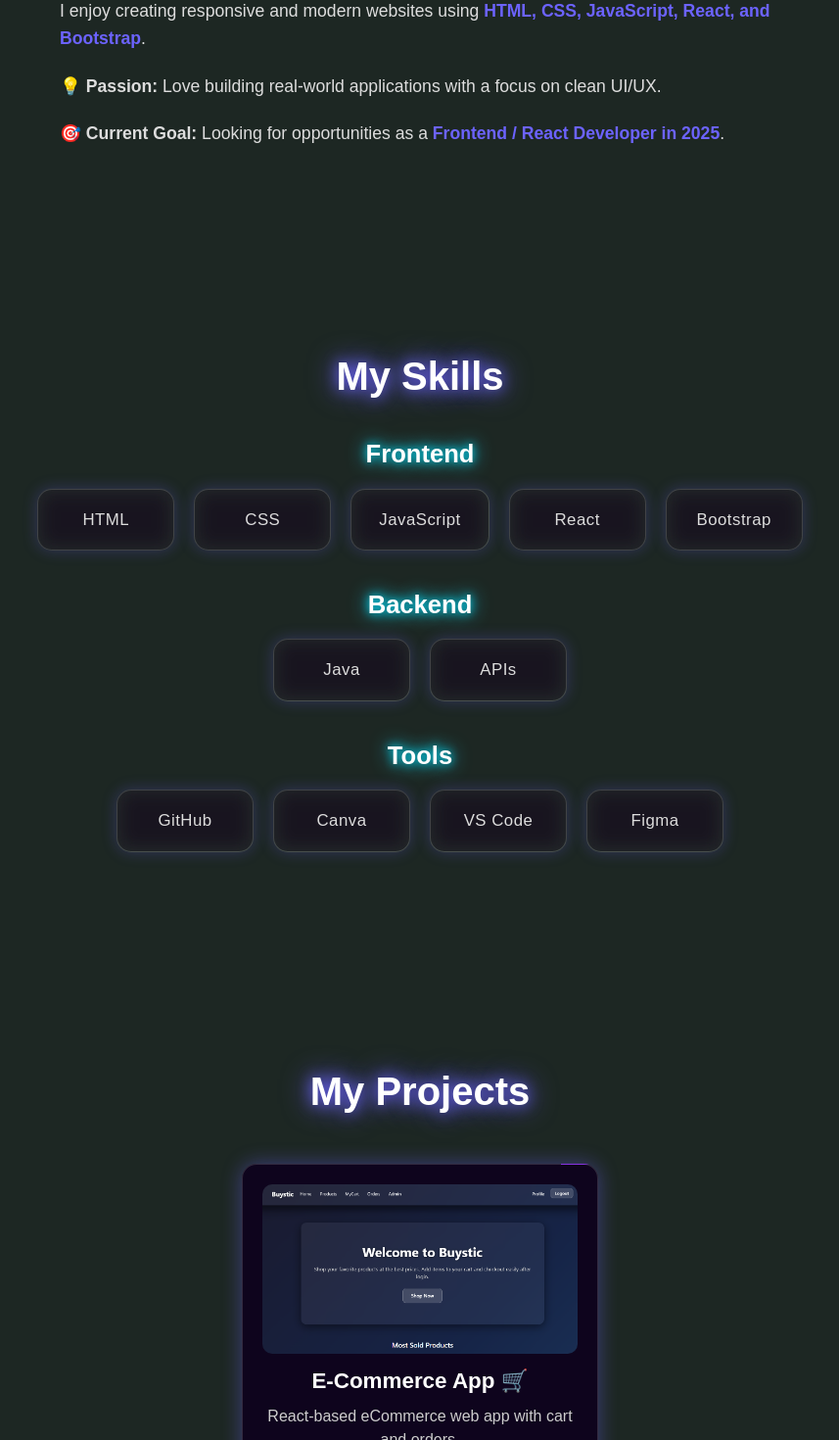
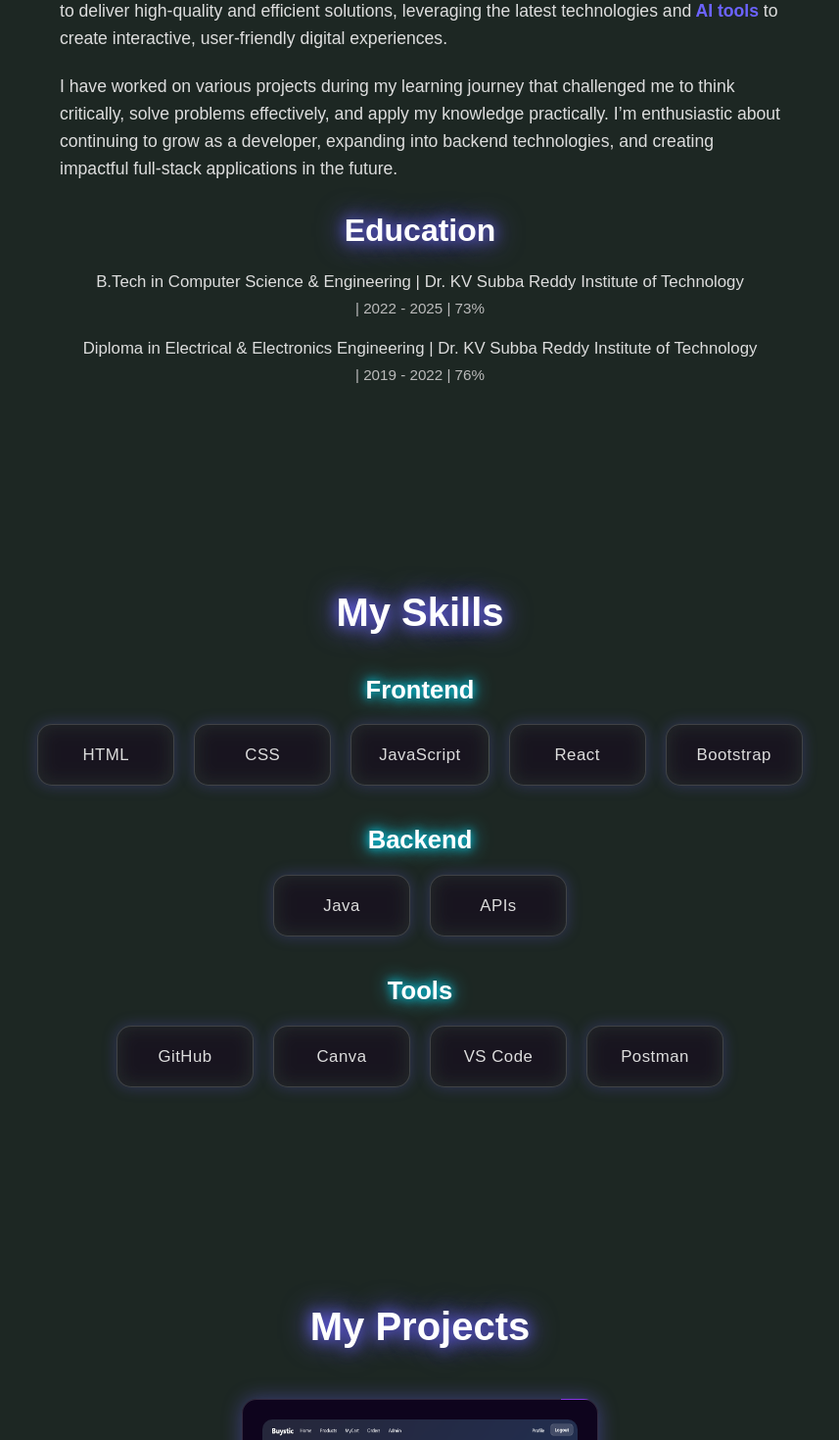
Before and after one commit to CodeWithDKP/dineshportfolio, a React (Vite) app: page / in a window 1280 px wide. Shown: the part 940-2410 px from the top of the page at 98% size, without its empty margins (211-1068 px from the left). Built offline with nearby package versions, Linux system fonts and the light colour scheme.

Commit message:
content updated

```diff
--- a/src/App.css
+++ b/src/App.css
@@ -93,15 +93,18 @@ section {
    Mobile View Styling
    ==================== */
 @media (max-width: 768px) {
+
   /* Show hamburger */
   .menu-btn {
     display: block;
     font-size: 1rem;
   }
-.logo{
-  margin-left: 0;
-  font-size: 1rem;
-}
+
+  .logo {
+    margin-left: 0;
+    font-size: 1rem;
+  }
+
   /* Hide nav links by default */
   .nav-links {
     position: absolute;
@@ -297,7 +300,7 @@ section {
   }
 }
 
-/* about*/
+/* ===== About Section ===== */
 .about-title {
   font-size: 2.5rem;
   font-weight: 700;
@@ -306,6 +309,7 @@ section {
   text-shadow: 0 0 15px #6c63ff, 0 0 30px #6c63ff;
 }
 
+/* Paragraphs */
 .about-content p {
   font-size: 1.1rem;
   margin-bottom: 20px;
@@ -313,79 +317,96 @@ section {
   color: #ddd;
 }
 
-/* Responsive */
+/* Education div inside About */
+.about-content .education {
+  margin-top: 30px;
+}
+
+.about-content .education-title {
+  font-size: 2rem;
+  font-weight: 700;
+  margin-bottom: 20px;
+  text-align: center;
+  text-shadow: 0 0 15px #6c63ff, 0 0 30px #6c63ff;
+  opacity: 0;
+  transform: translateY(30px);
+}
+
+.about-content .education ul {
+  list-style: none;
+  padding: 0;
+  text-align: center;
+}
+
+
+.about-content .education ul li {
+  font-size: 1.05rem;
+  margin-bottom: 16px;
+  color: #ddd;
+  opacity: 0;
+  transform: translateY(30px);
+  line-height: 1.5;
+}
+
+/* Sub text (year & percentage) on next line */
+.about-content .education ul li .edu-sub {
+  display: block; /* forces new line */
+  margin-top: 4px;
+  font-size: 0.95rem;
+  color: #bbb; /* slightly lighter color */
+}
+
+/* ===== Responsive ===== */
 @media (max-width: 992px) {
-  .about-title {
-    font-size: 2.2rem;
-  }
-
-  .about-content p {
-    font-size: 1rem;
-  }
+  .about-title { font-size: 2.2rem; }
+  .about-content p,
+  .about-content .education ul li { font-size: 1rem; }
+  .about-content .education-title { font-size: 1.8rem; }
 }
 
 @media (max-width: 768px) {
-  .about-title {
-    font-size: 1.8rem;
-  }
-
-  .about-content p {
-    font-size: 0.95rem;
-  }
+  .about-title { font-size: 1.8rem; }
+  .about-content p,
+  .about-content .education ul li { font-size: 0.95rem; }
+  .about-content .education-title { font-size: 1.6rem; }
 }
 
 @media (max-width: 480px) {
-  .about-title {
-    font-size: 1.5rem;
-  }
-
-  .about-content p {
-    font-size: 0.85rem;
-  }
+  .about-title { font-size: 1.5rem; }
+  .about-content p,
+  .about-content .education ul li { font-size: 0.85rem; }
+  .about-content .education-title { font-size: 1.4rem; }
 }
 
 /* ===== Base State (hidden) ===== */
 .about-title,
-.about-content p {
+.about-content p,
+.about-content .education-title,
+.about-content .education ul li {
   opacity: 0;
   transform: translateY(30px);
-  /* shifted down */
 }
 
 /* ===== Active Animation ===== */
-.about-title.animate,
-.about-content p.animate {
+.animate {
   animation: fadeInUp 1s ease-out forwards;
 }
 
-/* Stagger timing */
-.about-title.animate {
-  animation-delay: 0.2s;
-}
+/* ===== Staggered Animation Timing ===== */
+.about-title.animate { animation-delay: 0.2s; }
+.about-content p:nth-of-type(1).animate { animation-delay: 0.4s; }
+.about-content p:nth-of-type(2).animate { animation-delay: 0.6s; }
+.about-content .education-title.animate { animation-delay: 0.8s; }
 
-.about-content p:nth-of-type(1).animate {
-  animation-delay: 0.4s;
-}
-
-.about-content p:nth-of-type(2).animate {
-  animation-delay: 0.6s;
-}
-
-.about-content p:nth-of-type(3).animate {
-  animation-delay: 0.8s;
+/* Automatically stagger all li elements */
+.about-content .education ul li.animate {
+  animation-delay: calc(1s + var(--i) * 0.2s);
 }
 
 /* ===== Keyframes ===== */
 @keyframes fadeInUp {
-  from {
-    opacity: 0;
-    transform: translateY(30px);
-  }
-
-  to {
-    opacity: 1;
-    transform: translateY(0);
-  }
+  from { opacity: 0; transform: translateY(30px); }
+  to { opacity: 1; transform: translateY(0); }
 }
 
 /*Skills section*/
@@ -580,6 +601,7 @@ section {
   width: 100%;
   border-radius: 10px;
   margin-bottom: 15px;
+  height: 200px;
 }
 
 .project-name {
@@ -969,14 +991,17 @@ section {
   opacity: 1;
   transform: translateY(0);
 }
+
 /*achivements button*/
 .btn-achievements {
-  background: rgba(255, 215, 0, 0.15); /* soft gold background */
+  background: rgba(255, 215, 0, 0.15);
+  /* soft gold background */
   border: 1px solid rgba(255, 215, 0, 0.8);
   padding: 10px 22px;
   border-radius: 30px;
   font-weight: 600;
-  color: #ffd700; /* gold text */
+  color: #ffd700;
+  /* gold text */
   cursor: pointer;
   position: relative;
   overflow: hidden;
@@ -993,17 +1018,19 @@ section {
   transform: scale(1.08);
   box-shadow: 0 0 20px rgba(255, 215, 0, 0.7);
 }
-.see-more-btn{
 
-}
+.see-more-btn {}
+
 /* Subtle glowing pulse animation */
 @keyframes glowPulse {
   0% {
     box-shadow: 0 0 8px rgba(255, 215, 0, 0.4), 0 0 16px rgba(255, 215, 0, 0.2);
   }
+
   50% {
     box-shadow: 0 0 20px rgba(255, 215, 0, 0.7), 0 0 40px rgba(255, 215, 0, 0.3);
   }
+
   100% {
     box-shadow: 0 0 8px rgba(255, 215, 0, 0.4), 0 0 16px rgba(255, 215, 0, 0.2);
   }
@@ -1123,6 +1150,7 @@ section {
   border-radius: 10px;
   flex: 1;
 }
+
 .back-btn-wrapper {
   text-align: center;
   margin-top: 2rem;
@@ -1146,25 +1174,32 @@ section {
 
 @media (max-width: 768px) {
   .achievements-timeline::before {
-    left: 25px; /* keep line near icons */
+    left: 25px;
+    /* keep line near icons */
     width: 2px;
   }
 
   .achievements-item {
-    flex-direction: row; /* keep icon + text side by side */
+    flex-direction: row;
+    /* keep icon + text side by side */
     align-items: center;
-    margin-left: 20px; /* push text away from line */
+    margin-left: 20px;
+    /* push text away from line */
   }
 
   .achievements-icon {
-    margin-right: 1rem; /* spacing between icon and text */
-    margin-bottom: 0;   /* remove extra spacing */
+    margin-right: 1rem;
+    /* spacing between icon and text */
+    margin-bottom: 0;
+    /* remove extra spacing */
   }
 
   .achievements-content {
-    width: calc(100% - 60px); /* take remaining space */
+    width: calc(100% - 60px);
+    /* take remaining space */
   }
 }
+
 /* Contact Section */
 .contact-section {
   display: flex;
@@ -1181,7 +1216,8 @@ section {
   margin-right: 60px;
 }
 
-.contact-left, .contact-right {
+.contact-left,
+.contact-right {
   flex: 1;
   min-width: 300px;
 }
@@ -1189,7 +1225,8 @@ section {
 .contact-title {
   font-size: 2.5rem;
   font-weight: 700;
-  margin-bottom: 40px; /* increased bottom space */
+  margin-bottom: 40px;
+  /* increased bottom space */
   text-align: left;
   text-shadow: 0 0 15px #6c63ff, 0 0 30px #6c63ff;
   opacity: 0;
@@ -1199,7 +1236,8 @@ section {
 
 .contact-left p {
   margin-left: 40px;
-  margin-bottom: 25px; /* spacing under paragraph */
+  margin-bottom: 25px;
+  /* spacing under paragraph */
 }
 
 .contact-info {
@@ -1209,11 +1247,13 @@ section {
 }
 
 .contact-info li {
-  margin-bottom: 15px; /* more spacing between links */
+  margin-bottom: 15px;
+  /* more spacing between links */
   font-size: 1.1rem;
   display: flex;
   align-items: center;
-  gap: 15px; /* consistent spacing icon + text */
+  gap: 15px;
+  /* consistent spacing icon + text */
   opacity: 0;
   transform: translateY(30px);
 }
@@ -1244,7 +1284,7 @@ section {
   border-radius: 12px;
   border: none;
   outline: none;
-  background: rgba(255,255,255,0.05);
+  background: rgba(255, 255, 255, 0.05);
   color: #fff;
 }
 
@@ -1273,17 +1313,44 @@ section {
   animation: fadeInUp 1s ease-out forwards;
 }
 
-.animate-item.animate .contact-title { animation-delay: 0.2s; }
-.animate-item.animate .contact-left p{ animation-delay: 0.3s; }
-.animate-item.animate li:nth-of-type(1) { animation-delay: 0.3s; }
-.animate-item.animate li:nth-of-type(2) { animation-delay: 0.4s; }
-.animate-item.animate li:nth-of-type(3) { animation-delay: 0.5s; }
-.animate-item.animate li:nth-of-type(4) { animation-delay: 0.6s; }
-.animate-item.animate form { animation-delay: 0.3s; }
+.animate-item.animate .contact-title {
+  animation-delay: 0.2s;
+}
+
+.animate-item.animate .contact-left p {
+  animation-delay: 0.3s;
+}
+
+.animate-item.animate li:nth-of-type(1) {
+  animation-delay: 0.3s;
+}
+
+.animate-item.animate li:nth-of-type(2) {
+  animation-delay: 0.4s;
+}
+
+.animate-item.animate li:nth-of-type(3) {
+  animation-delay: 0.5s;
+}
+
+.animate-item.animate li:nth-of-type(4) {
+  animation-delay: 0.6s;
+}
+
+.animate-item.animate form {
+  animation-delay: 0.3s;
+}
 
 @keyframes fadeInUp {
-  from { opacity: 0; transform: translateY(30px); }
-  to { opacity: 1; transform: translateY(0); }
+  from {
+    opacity: 0;
+    transform: translateY(30px);
+  }
+
+  to {
+    opacity: 1;
+    transform: translateY(0);
+  }
 }
 
 /* ===== Media Queries ===== */
@@ -1296,22 +1363,27 @@ section {
     margin-left: 0;
     margin-bottom: 35px;
   }
+
   .contact-left p {
     text-align: center;
     margin-left: 0;
   }
+
   .contact-info {
     text-align: center;
     margin-left: 0;
   }
+
   .contact-info li {
     justify-content: center;
     font-size: 1rem;
   }
+
   .contact-right {
     margin-right: 0;
     text-align: center;
   }
+
   .contact-right form {
     margin: auto;
   }
@@ -1326,13 +1398,16 @@ section {
     margin-right: 20px;
     margin-top: -50px;
   }
+
   .contact-title {
     font-size: 1.8rem;
     margin-bottom: 30px;
   }
+
   .contact-left p {
     margin-bottom: 20px;
   }
+
   .contact-right form button {
     width: 100%;
   }
@@ -1341,13 +1416,15 @@ section {
 /* ===== Ultra Responsive Contact Section (200px to 400px) ===== */
 @media (max-width: 400px) {
   .contact-section {
-    flex-direction: column;      /* stack left + right */
+    flex-direction: column;
+    /* stack left + right */
     padding: 10px 5px;
     gap: 10px;
     margin: 0;
   }
 
-  .contact-left, .contact-right {
+  .contact-left,
+  .contact-right {
     width: 100%;
     margin: 0;
     text-align: center;
@@ -1355,12 +1432,14 @@ section {
 
   /* Left content */
   .contact-left .contact-title {
-    font-size: 1.2rem;           /* scale down title */
+    font-size: 1.2rem;
+    /* scale down title */
     margin-bottom: 8px;
   }
 
   .contact-left p {
-    font-size: 0.85rem;          /* smaller text */
+    font-size: 0.85rem;
+    /* smaller text */
     margin: 0 0 6px 0;
     line-height: 1.2;
   }
@@ -1377,7 +1456,8 @@ section {
     font-size: 0.8rem;
     gap: 2px;
     flex-wrap: wrap;
-    word-break: break-word;      /* prevent overflow */
+    word-break: break-word;
+    /* prevent overflow */
   }
 
   .contact-info a {
@@ -1421,14 +1501,16 @@ section {
   background: rgba(10, 4, 17, 0.85);
   backdrop-filter: blur(12px);
   -webkit-backdrop-filter: blur(12px);
-  text-align: center; /* center everything */
+  text-align: center;
+  /* center everything */
 
   /* Shadow above footer */
   box-shadow: 0 -4px 15px rgba(114, 15, 220, 0.3);
 }
 
 .footer-text p {
-  margin: 0 0 10px 0; /* space between name and icons */
+  margin: 0 0 10px 0;
+  /* space between name and icons */
   font-weight: 500;
   font-size: 16px;
 }
--- a/src/components/AboutSection.jsx
+++ b/src/components/AboutSection.jsx
@@ -1,4 +1,3 @@
-// src/components/AboutSection.jsx
 import { useEffect } from "react";
 import { Container, Row, Col } from "react-bootstrap";
 
@@ -9,15 +8,25 @@ function AboutSection() {
         entries.forEach((entry) => {
           if (entry.isIntersecting) {
             entry.target.classList.add("animate");
-            observer.unobserve(entry.target); // run only once
+            observer.unobserve(entry.target); // animate only once
           }
         });
       },
-      { threshold: 0.2 } // trigger when 20% visible
+      { threshold: 0.2 }
     );
 
-    const elements = document.querySelectorAll(".about-title, .about-content p");
-    elements.forEach((el) => observer.observe(el));
+    // Include paragraphs, education title, and each list item
+    const elements = document.querySelectorAll(
+      ".about-title, .about-content p, .education-title, .education ul li"
+    );
+
+    // Add custom property --i for staggered li
+    elements.forEach((el, index) => {
+      if (el.tagName === "LI") {
+        el.style.setProperty("--i", index);
+      }
+      observer.observe(el);
+    });
 
     return () => observer.disconnect();
   }, []);
@@ -30,17 +39,31 @@ function AboutSection() {
             <h2 className="about-title">About Me</h2>
             <div className="about-content">
               <p>
-                Hello! I’m <span className="highlight">Dinesh</span>, a passionate developer with a strong foundation
-                in <span className="highlight">frontend development</span>. I enjoy creating responsive and modern
-                websites using <span className="highlight">HTML, CSS, JavaScript, React, and Bootstrap</span>.
+                I’m <span className="highlight">Dinesh Kumar</span> from Kurnool, Andhra Pradesh, a passionate
+                <span className="highlight"> Frontend Developer</span>.
+                I aim to deliver high-quality and efficient solutions, leveraging the latest technologies and
+                <span className="highlight"> AI tools</span> to create interactive, user-friendly digital experiences.
               </p>
               <p>
-                💡 <strong>Passion:</strong> Love building real-world applications with a focus on clean UI/UX.
+                I have worked on various projects during my learning journey that challenged me to think critically,
+                solve problems effectively, and apply my knowledge practically.
+                I’m enthusiastic about continuing to grow as a developer, expanding into backend technologies,
+                and creating impactful full-stack applications in the future.
               </p>
-              <p>
-                🎯 <strong>Current Goal:</strong> Looking for opportunities as a{" "}
-                <span className="highlight">Frontend / React Developer in 2025</span>.
-              </p>
+
+              <div className="education">
+                <h3 className="education-title">Education</h3>
+                <ul>
+                  <li>
+                    B.Tech in Computer Science & Engineering | Dr. KV Subba Reddy Institute of Technology
+                    <span className="edu-sub">| 2022 - 2025 | 73%</span>
+                  </li>
+                  <li>
+                    Diploma in Electrical & Electronics Engineering | Dr. KV Subba Reddy Institute of Technology
+                    <span className="edu-sub">| 2019 - 2022 | 76%</span>
+                  </li>
+                </ul>
+              </div>
             </div>
           </Col>
         </Row>
--- a/src/components/ProjectsSection.jsx
+++ b/src/components/ProjectsSection.jsx
@@ -1,23 +1,24 @@
 import { useState, useEffect } from "react";
 import travelEase from '../assets/travelEase.png';
 import buyStic from '../assets/buystic.png';
+import FlipkartClone from '../assets/FlipkartClone.png';
 
 const projects = [
   {
     id: 1,
-    title: "TravelEase 🌍✈️",
+    title: "TravelEase ",
     shortDesc: "A modern travel website built with HTML, CSS, and Bootstrap.",
     image: travelEase,
     liveLink: "https://travel-ease-iota.vercel.app/index.html",
-    demoVideo: "http://www.linkedin.com/in/dineshkumarpade",
+    github: "https://github.com/CodeWithDKP/travelEase.git",
     details: `
       TravelEase is a modern, responsive travel website built using HTML, CSS, and Bootstrap.
-      It showcases top travel destinations, packages, testimonials, and more.
+      It showcases top travel destinations, packages, and more.
 
-      🚀 Features:
+      Features:
       - Hero section with autoplay video
       - Bootstrap carousel
-      - 3D interactive globe (Three.js)
+      - Booking Forms
       - Destination details with modals
       - Responsive design
 
@@ -27,21 +28,46 @@ const projects = [
   },
   {
     id: 2,
-    title: "E-Commerce App 🛒",
+    title: "Buystic",
     shortDesc: "React-based eCommerce web app with cart and orders.",
     image: buyStic,
-    liveLink: "#",
-    demoVideo: "#",
-    details: "...",
+    liveLink: "https://buystic.vercel.app/",
+    github: "https://github.com/CodeWithDKP/Buystic.git",
+    details: `BuyStic is a responsive e-commerce web application designed to provide a smooth online shopping experience with essential real-world features.
+
+Features:
+- Product listing with images and details
+- Add-to-cart functionality with real-time updates
+- Search and filter functionality
+- Cart page displaying selected items and total
+- Admin dashboard to manage products
+- Users can place orders and login (without backend, using local state)
+- Products fetched dynamically from APIs
+- State sharing handled using prop drilling
+- Fully responsive layout across devices
+
+🛠 Tech Stack: React.js, CSS, Bootstrap, APIs
+📌 Author: Dinesh Kumar Pade (Kurnool, India)`,
   },
   {
     id: 3,
-    title: "Climate App 🌦",
-    shortDesc: "React weather app using APIs for real-time data.",
-    image: "https://via.placeholder.com/400x250?text=Climate+App",
-    liveLink: "#",
-    demoVideo: "#",
-    details: "...",
+    title: "FlipkartClone",
+    shortDesc: "A Flipkart-inspired e-commerce clone built with React and Context API.",
+    image: FlipkartClone,
+    liveLink: "https://flipkart-clone-zrc9.vercel.app/",
+    github: "https://github.com/CodeWithDKP/FlipkartClone.git",
+    details: `FlipkartClone is a responsive e-commerce application replicating core shopping features of Flipkart.
+
+Features:
+- Product listing with categories
+- Add-to-cart and remove-from-cart options
+- Dynamic product details page
+- Real-time cart updates
+- Responsive layout for desktop and mobile
+- Context API used for global state management (avoiding prop drilling)
+
+🛠 Tech Stack: React.js, CSS3, JavaScript
+📌 Author: Dinesh Kumar Pade (Kurnool, India)`,
   },
 ];
 
@@ -77,9 +103,8 @@ function ProjectsSection() {
           {projects.map((project, index) => (
             <div
               key={project.id}
-              className={`project-card ${
-                index % 3 === 0 ? "fade-left" : index % 3 === 1 ? "fade-up" : "fade-right"
-              }`}
+              className={`project-card ${index % 3 === 0 ? "fade-left" : index % 3 === 1 ? "fade-up" : "fade-right"
+                }`}
             >
               <img src={project.image} alt={project.title} className="project-img" />
               <h3 className="project-name">{project.title}</h3>
@@ -105,7 +130,7 @@ function ProjectsSection() {
             <p className="project-detail">{activeProject.details}</p>
             <div className="popup-buttons">
               <a href={activeProject.liveLink} target="_blank" rel="noreferrer" className="btn-project">Live Demo</a>
-              <a href={activeProject.demoVideo} target="_blank" rel="noreferrer" className="btn-project">Demo Video</a>
+              <a href={activeProject.github} target="_blank" rel="noreferrer" className="btn-project">Github</a>
             </div>
           </div>
         </div>
--- a/src/components/SkillsSection.jsx
+++ b/src/components/SkillsSection.jsx
@@ -3,7 +3,7 @@ import { useEffect, useRef, useState } from "react";
 const skillsData = {
   frontend: ["HTML", "CSS", "JavaScript", "React", "Bootstrap"],
   backend: ["Java", "APIs"],
-  tools: ["GitHub", "Canva", "VS Code", "Figma"],
+  tools: ["GitHub", "Canva", "VS Code", "Postman"],
 };
 
 function SkillsSection() {
```
Also changed, not shown: src/components/ContactSection.jsx (+97 -11 lines), src/components/Footer.jsx (+4 -4 lines), src/components/HeroSection.jsx (+7 -6 lines), src/assets/FlipkartClone.png (added), 1 other file (tests, documents, lock files or other folders).
